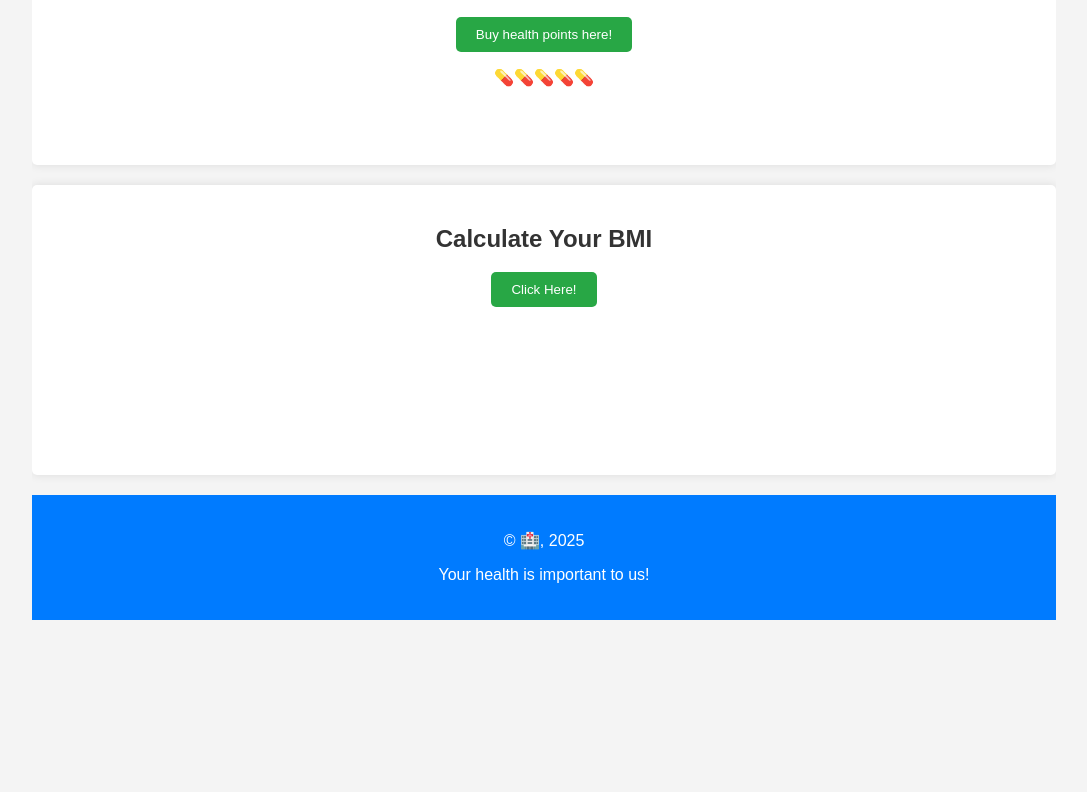
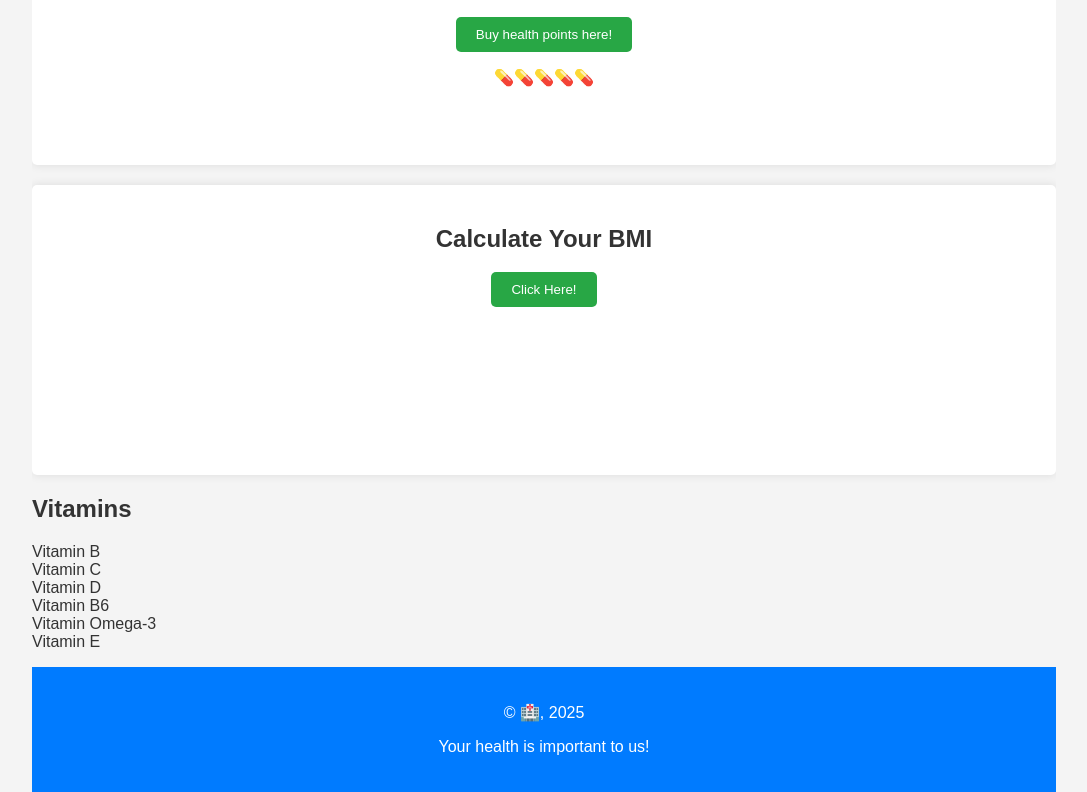
Before and after one commit to ar1234567898/Save-Health, a plain HTML site: page index.html in a window 1280 px wide. Shown: the part 1392-2184 px from the top of the page, without its empty margins (96-1183 px from the left). Before the commit the page ends 2012 px from the top, so only its background shows below. Drawn offline with Linux system fonts and the light colour scheme.

Commit message:
Update index.html

```diff
--- a/index.html
+++ b/index.html
@@ -78,6 +78,11 @@
         <button id="btnBMI">Click Here!</button>
       </section>
 
+      <section class="vitamin-container">
+        <h2>Vitamins</h2>
+        <p id="p-vitamin"></p>
+      </section>
+
       <footer class="site-footer">
         <p>© 🏥, 2025</p>
         <p>Your health is important to us!</p>
@@ -105,5 +110,6 @@
     <script src="./js/Advice.js"></script>
     <script src="./js/BMI.js"></script>
     <script src="./js/gallery.js"></script>
+    <script src="./js/vitamin.js"></script>
   </body>
 </html>
```
